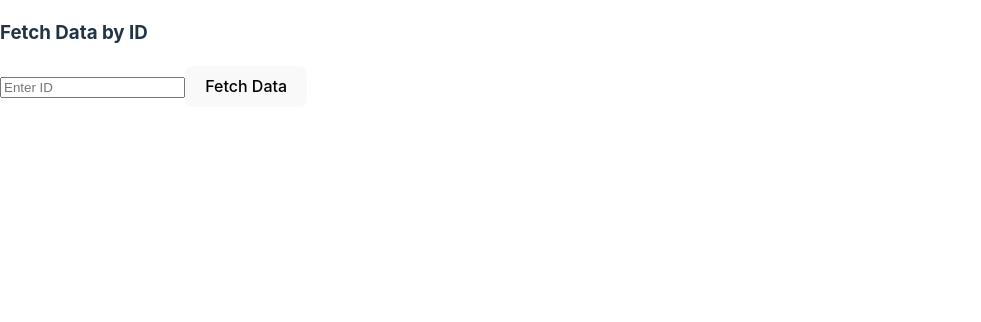
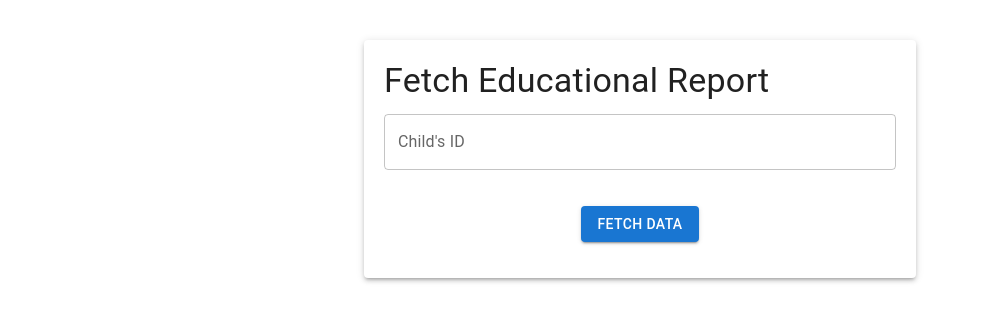
Before and after one commit to cfgbengaluru24/Team-54, a React (Vite) app in the folder client/: page / in a window 1280 px wide. Shown: the top 322 px of the page, without its empty margins (0-981 px from the left). Built offline with nearby package versions, Linux system fonts and the light colour scheme; no server answers.

Commit message:
ui for data fetch

```diff
--- a/client/src/education/DataFetchingComponent.jsx
+++ b/client/src/education/DataFetchingComponent.jsx
@@ -1,8 +1,6 @@
 import React, { useState } from 'react';
 import axios from 'axios';
-
-// const cors = require('cors');
-// app.use(cors());
+import { Container, TextField, Button, CircularProgress, Typography, Paper, Box } from '@mui/material';
 
 const DataFetchingComponent = () => {
   const [data, setData] = useState(null);
@@ -28,25 +26,46 @@ const DataFetchingComponent = () => {
   };
 
   return (
-    <div>
-      <h3>Fetch Data by ID</h3>
-      <input
-        type="text"
-        value={id}
-        onChange={(e) => setId(e.target.value)}
-        placeholder="Enter ID"
-      />
-      <button onClick={fetchData}>Fetch Data</button>
-
-      {loading && <p>Loading...</p>}
-      {error && <p>Error: {error.message}</p>}
-      {data && (
-        <div>
-          <h2>Data for ID: {id}</h2>
-          <pre>{JSON.stringify(data, null, 2)}</pre>
-        </div>
-      )}
-    </div>
+    <Container maxWidth="sm" style={{ marginTop: '40px' }}>
+      <Paper elevation={3} style={{ padding: '20px' }}>
+        <Typography variant="h4" gutterBottom>
+          Fetch Educational Report
+        </Typography>
+        <Box mb={2}>
+          <TextField
+            label="Child's ID"
+            variant="outlined"
+            fullWidth
+            value={id}
+            onChange={(e) => setId(e.target.value)}
+            style={{ marginBottom: '20px' }}
+          />
+        </Box>
+        <Box mb={2} display="flex" justifyContent="center">
+          <Button
+            variant="contained"
+            color="primary"
+            onClick={fetchData}
+            disabled={loading}
+          >
+            {loading ? <CircularProgress size={24} /> : 'Fetch Data'}
+          </Button>
+        </Box>
+        {error && (
+          <Typography color="error" style={{ marginTop: '20px' }}>
+            Error: {error.message}
+          </Typography>
+        )}
+        {data && (
+          <Paper elevation={1} style={{ marginTop: '20px', padding: '10px' }}>
+            <Typography variant="h6">Data for ID: {id}</Typography>
+            <pre style={{ whiteSpace: 'pre-wrap', wordWrap: 'break-word' }}>
+              {JSON.stringify(data, null, 2)}
+            </pre>
+          </Paper>
+        )}
+      </Paper>
+    </Container>
   );
 };
 
```
